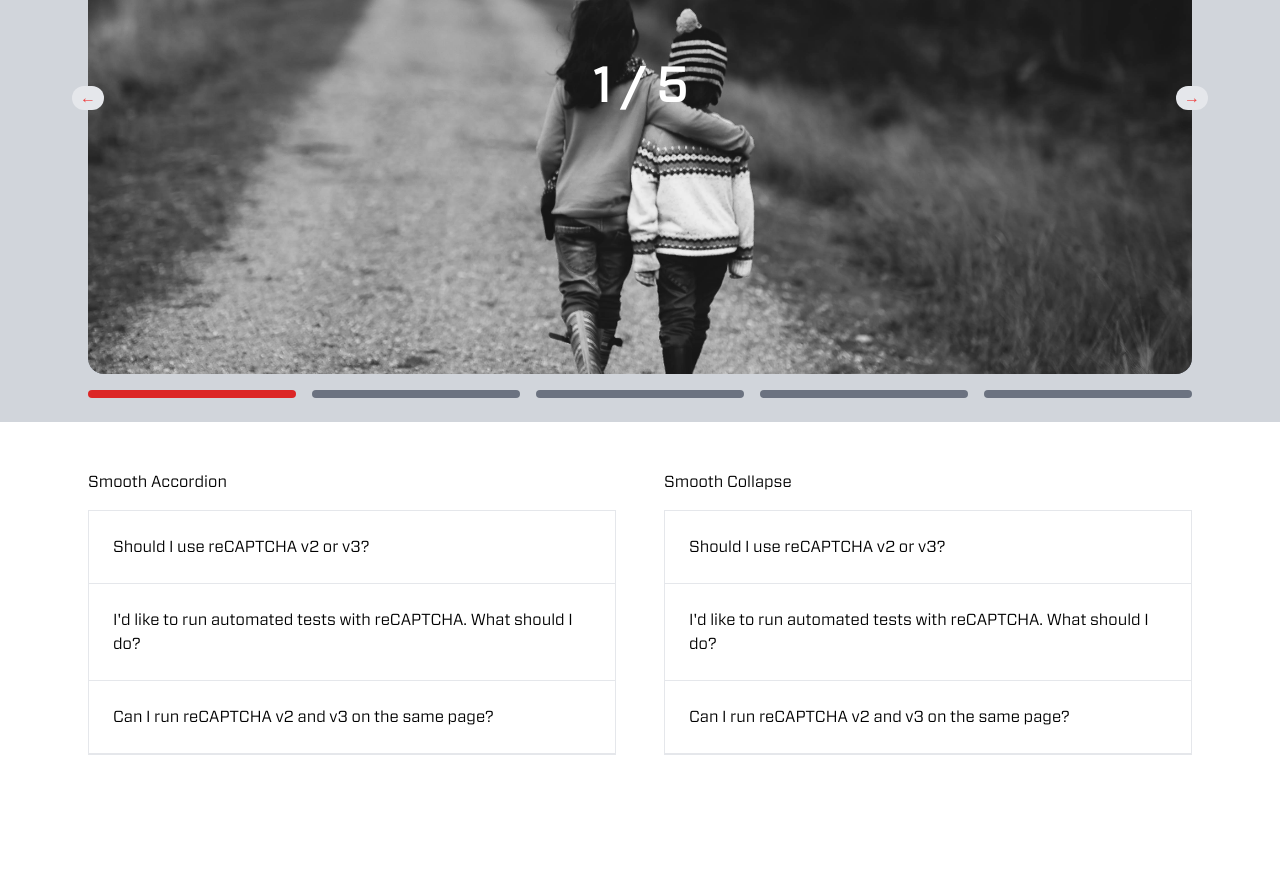
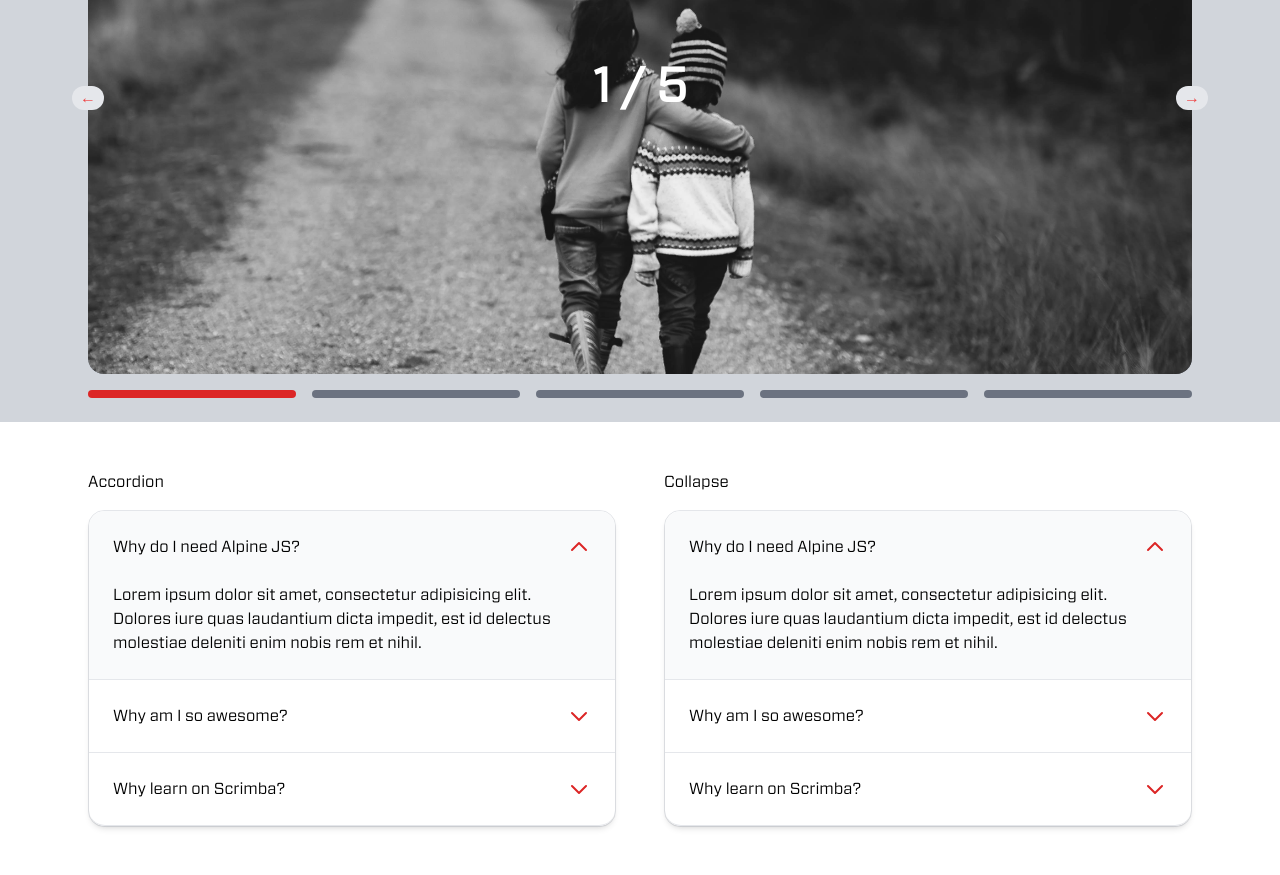
Before and after one commit to Tidmand/tailwind, a website built with Vite: page index.html in a window 1280 px wide. Shown: the part 2256-3131 px from the top of the page. Before the commit the page ends 3059 px from the top, so only its background shows below. Built offline with nearby package versions, Linux system fonts and the light colour scheme.

Commit message:
Accordion og Collapse konverteret til x-data array og tilføjet caret og styling

```diff
--- a/index.html
+++ b/index.html
@@ -148,115 +148,85 @@
     <!-- Accordion -->
     <section class="bg-white h-auto py-12 flex flex-col justify-center items-center">
       <div class="container max-w-6xl mx-auto bg-white h-auto grid grid-cols-1 md:grid-cols-2 gap-12">
-        <div class="">
-          <h2 class="font-medium pb-4">Smooth Accordion</h2>
-          <div class="bg-white border border-gray-200" x-data="{selected:null}">
-            <ul class="shadow-box">
-              <li class="relative border-b border-gray-200">
-                <button type="button" class="w-full p-6 text-left" @click="selected !== 1 ? selected = 1 : selected = null">
+        <div class="" x-data="{
+              faqs: [
+                  {
+                      question: 'Why do I need Alpine JS?',
+                      answer: 'Lorem ipsum dolor sit amet, consectetur adipisicing elit. Dolores iure quas laudantium dicta impedit, est id delectus molestiae deleniti enim nobis rem et nihil.',
+                      isOpen: true,
+                  },
+                  {
+                      question: 'Why am I so awesome?',
+                      answer: 'Lorem ipsum dolor sit amet, consectetur adipisicing elit. Eligendi cumque, nulla harum aspernatur veniam ullam provident neque temporibus autem itaque odit.',
+                      isOpen: false,
+                  },
+                  {
+                      question: 'Why learn on Scrimba?',
+                      answer: 'Lorem ipsum dolor sit amet, consectetur adipisicing elit. Eligendi cumque, nulla harum aspernatur.',
+                      isOpen: false,
+                  },
+              ]
+          }">
+          <h2 class="font-medium mb-4">Accordion</h2>
+          <div class="bg-white border border-gray-200 rounded-xl sm:rounded-2xl">
+            <ul class="rounded-xl sm:rounded-2xl shadow-md overflow-hidden">
+              <template x-for="faq in faqs" :key="faq.question">
+                <li class="relative border-b border-gray-200 last-of-type:rounded-b-xl sm:last-of-type:rounded-b-2xl" :class="faq.isOpen ? 'bg-gray-50' : ''">
+                  <button type="button" class="w-full p-6 text-left" @click="faqs = faqs.map(f => ({ ...f, isOpen: f.question !== faq.question ? false : !f.isOpen}))">
                     <div class="flex items-center justify-between">
-                    <span>Should I use reCAPTCHA v2 or v3?</span>
-                    <span class="ico-plus"></span>
+                      <div x-text="faq.question"></div>
+                      <svg x-show="!faq.isOpen" xmlns="http://www.w3.org/2000/svg" class="h-6 w-6 text-red-600" fill="none" viewbox="0 0 24 24" stroke="currentColor">
+                        <path stroke-linecap="round" stroke-linejoin="round" stroke-width="2" d="M19 9l-7 7-7-7" />
+                      </svg>
+                      <svg x-show="faq.isOpen" xmlns="http://www.w3.org/2000/svg" class="h-6 w-6 text-red-600" fill="none" viewbox="0 0 24 24" stroke="currentColor">
+                        <path stroke-linecap="round" stroke-linejoin="round" stroke-width="2" d="M5 15l7-7 7 7" />
+                      </svg>
                     </div>
                   </button>
-                <div class="relative overflow-hidden transition-all max-h-0 duration-700" x-ref="container1" x-bind:style="selected == 1 ? 'max-height: ' + $refs.container1.scrollHeight + 'px' : ''">
-                  <div class="p-6 pt-0">
-                    <p>reCAPTCHA v2 is not going away! We will continue to fully support and improve security and usability for v2.</p>
-                    <p>reCAPTCHA v3 is intended for power users, site owners that want more data about their traffic, and for use cases in which it is not appropriate to show a challenge to the user.</p>
-                    <p>For example, a registration page might still use reCAPTCHA v2 for a higher-friction challenge, whereas more common actions like sign-in, searches, comments, or voting might use reCAPTCHA v3. To see more details, see the reCAPTCHA v3 developer guide.</p>
-                  </div>
-                </div>
+                  <div class="relative overflow-hidden transition-all duration-700 p-6 pt-0" x-html="faq.answer" x-show="faq.isOpen"></div>
                 </li>
-              <li class="relative border-b border-gray-200">
-                <button type="button" class="w-full p-6 text-left" @click="selected !== 2 ? selected = 2 : selected = null">
-                  <div class="flex items-center justify-between">
-                    <span>I'd like to run automated tests with reCAPTCHA. What should I do?</span>
-                    <span class="ico-plus"></span>
-                  </div>
-                </button>
-                <div class="relative overflow-hidden transition-all max-h-0 duration-700" style="" x-ref="container2" x-bind:style="selected == 2 ? 'max-height: ' + $refs.container2.scrollHeight + 'px' : ''">
-                  <div class="p-6 pt-0">
-                    <p>For reCAPTCHA v3, create a separate key for testing environments. Scores may not be accurate as reCAPTCHA v3 relies on seeing real traffic.</p>
-                    <p>For reCAPTCHA v2, use the following test keys. You will always get No CAPTCHA and all verification requests will pass.</p>
-                  </div>
-                </div>
-              </li>
-              <li class="relative border-b border-gray-200">
-                <button type="button" class="w-full p-6 text-left" @click="selected !== 3 ? selected = 3 : selected = null">
-                  <div class="flex items-center justify-between">
-                    <span>Can I run reCAPTCHA v2 and v3 on the same page?</span>
-                    <span class="ico-plus"></span>
-                  </div>
-                </button>
-                <div class="relative overflow-hidden transition-all max-h-0 duration-700" x-ref="container3" x-bind:style="selected == 3 ? 'max-height: ' + $refs.container3.scrollHeight + 'px' : ''">
-                  <div class="p-6 pt-0">
-                    <p>To do this, load the v3 site key as documented, and then explicitly render v2 using grecaptcha.render.</p>
-                    <p>You are allowed to hide the badge as long as you include the reCAPTCHA branding visibly in the user flow. Please include the following text:</p>
-                    <p>Yes, please use "www.recaptcha.net" in your code in circumstances when "www.google.com" is not accessible.</p>
-                    <ul>
-                      <li>First, replace &lt;script src="https://www.google.com/recaptcha/api.js" async defer&gt;&lt;/script&gt; with &lt;script src="https://www.recaptcha.net/recaptcha/api.js" async defer&gt;&lt;/script&gt;</li>
-                      <li>After that, apply the same to everywhere else that uses "www.google.com/recaptcha/" on your site.</li>
-                    </ul>
-                    <p>After that, apply the same to everywhere else that uses "www.google.com/recaptcha/" on your site.</p>
-                  </div>
-                </div>
-              </li>
+              </template>
             </ul>
           </div>
         </div>
-        <div class="">
-          <h2 class="font-medium pb-4">Smooth Collapse</h2>
-          <div class="bg-white border border-gray-200">
-            <ul class="shadow-box">
-              <li class="relative border-b border-gray-200" x-data="{selected:null}">
-                <button type="button" class="w-full p-6 text-left" @click="selected !== 1 ? selected = 1 : selected = null">
+        <div class="" x-data="{
+              faqs: [
+                  {
+                      question: 'Why do I need Alpine JS?',
+                      answer: 'Lorem ipsum dolor sit amet, consectetur adipisicing elit. Dolores iure quas laudantium dicta impedit, est id delectus molestiae deleniti enim nobis rem et nihil.',
+                      isOpen: true,
+                  },
+                  {
+                      question: 'Why am I so awesome?',
+                      answer: 'Lorem ipsum dolor sit amet, consectetur adipisicing elit. Eligendi cumque, nulla harum aspernatur veniam ullam provident neque temporibus autem itaque odit.',
+                      isOpen: false,
+                  },
+                  {
+                      question: 'Why learn on Scrimba?',
+                      answer: 'Lorem ipsum dolor sit amet, consectetur adipisicing elit. Eligendi cumque, nulla harum aspernatur.',
+                      isOpen: false,
+                  },
+              ]
+          }">
+          <h2 class="font-medium mb-4">Collapse</h2>
+          <div class="bg-white border border-gray-200 rounded-xl sm:rounded-2xl">
+            <ul class="rounded-xl sm:rounded-2xl shadow-md overflow-hidden">
+              <template x-for="faq in faqs" :key="faq.question">
+                <li class="relative border-b border-gray-200 last-of-type:rounded-b-xl sm:last-of-type:rounded-b-2xl" :class="faq.isOpen ? 'bg-gray-50' : ''">
+                  <button type="button" class="w-full p-6 text-left" @click="!faq.isOpen ? faq.isOpen = true : faq.isOpen = false">
                     <div class="flex items-center justify-between">
-                    <span>Should I use reCAPTCHA v2 or v3?</span>
-                    <span class="ico-plus"></span>
+                      <div x-text="faq.question"></div>
+                      <svg x-show="!faq.isOpen" xmlns="http://www.w3.org/2000/svg" class="h-6 w-6 text-red-600" fill="none" viewbox="0 0 24 24" stroke="currentColor">
+                        <path stroke-linecap="round" stroke-linejoin="round" stroke-width="2" d="M19 9l-7 7-7-7" />
+                      </svg>
+                      <svg x-show="faq.isOpen" xmlns="http://www.w3.org/2000/svg" class="h-6 w-6 text-red-600" fill="none" viewbox="0 0 24 24" stroke="currentColor">
+                        <path stroke-linecap="round" stroke-linejoin="round" stroke-width="2" d="M5 15l7-7 7 7" />
+                      </svg>
                     </div>
                   </button>
-                <div class="relative overflow-hidden transition-all max-h-0 duration-700" style="" x-ref="container1" x-bind:style="selected == 1 ? 'max-height: ' + $refs.container1.scrollHeight + 'px' : ''">
-                  <div class="p-6 pt-0">
-                    <p>reCAPTCHA v2 is not going away! We will continue to fully support and improve security and usability for v2.</p>
-                    <p>reCAPTCHA v3 is intended for power users, site owners that want more data about their traffic, and for use cases in which it is not appropriate to show a challenge to the user.</p>
-                    <p>For example, a registration page might still use reCAPTCHA v2 for a higher-friction challenge, whereas more common actions like sign-in, searches, comments, or voting might use reCAPTCHA v3. To see more details, see the reCAPTCHA v3 developer guide.</p>
-                  </div>
-                </div>
+                  <div class="relative overflow-hidden transition-all duration-700 p-6 pt-0" x-html="faq.answer" x-show="faq.isOpen"></div>
                 </li>
-              <li class="relative border-b border-gray-200" x-data="{selected:null}">
-                <button type="button" class="w-full p-6 text-left" @click="selected !== 2 ? selected = 2 : selected = null">
-                  <div class="flex items-center justify-between">
-                    <span>I'd like to run automated tests with reCAPTCHA. What should I do?</span>
-                    <span class="ico-plus"></span>
-                  </div>
-                </button>
-                <div class="relative overflow-hidden transition-all max-h-0 duration-700" style="" x-ref="container2" x-bind:style="selected == 2 ? 'max-height: ' + $refs.container2.scrollHeight + 'px' : ''">
-                  <div class="p-6 pt-0">
-                    <p>For reCAPTCHA v3, create a separate key for testing environments. Scores may not be accurate as reCAPTCHA v3 relies on seeing real traffic.</p>
-                    <p>For reCAPTCHA v2, use the following test keys. You will always get No CAPTCHA and all verification requests will pass.</p>
-                  </div>
-                </div>
-              </li>
-              <li class="relative border-b border-gray-200" x-data="{selected:null}">
-                <button type="button" class="w-full p-6 text-left" @click="selected !== 3 ? selected = 3 : selected = null">
-                  <div class="flex items-center justify-between">
-                    <span>Can I run reCAPTCHA v2 and v3 on the same page?</span>
-                    <span class="ico-plus"></span>
-                  </div>
-                </button>
-                <div class="relative overflow-hidden transition-all max-h-0 duration-700" style="" x-ref="container3" x-bind:style="selected == 3 ? 'max-height: ' + $refs.container3.scrollHeight + 'px' : ''">
-                  <div class="p-6 pt-0">
-                    <p>To do this, load the v3 site key as documented, and then explicitly render v2 using grecaptcha.render.</p>
-                    <p>You are allowed to hide the badge as long as you include the reCAPTCHA branding visibly in the user flow. Please include the following text:</p>
-                    <p>Yes, please use "www.recaptcha.net" in your code in circumstances when "www.google.com" is not accessible.</p>
-                    <ul>
-                      <li>First, replace &lt;script src="https://www.google.com/recaptcha/api.js" async defer&gt;&lt;/script&gt; with &lt;script src="https://www.recaptcha.net/recaptcha/api.js" async defer&gt;&lt;/script&gt;</li>
-                      <li>After that, apply the same to everywhere else that uses "www.google.com/recaptcha/" on your site.</li>
-                    </ul>
-                    <p>After that, apply the same to everywhere else that uses "www.google.com/recaptcha/" on your site.</p>
-                  </div>
-                </div>
-              </li>
+              </template>
             </ul>
           </div>
         </div>
```
Lines whose indentation alone changed are shown as unchanged.
